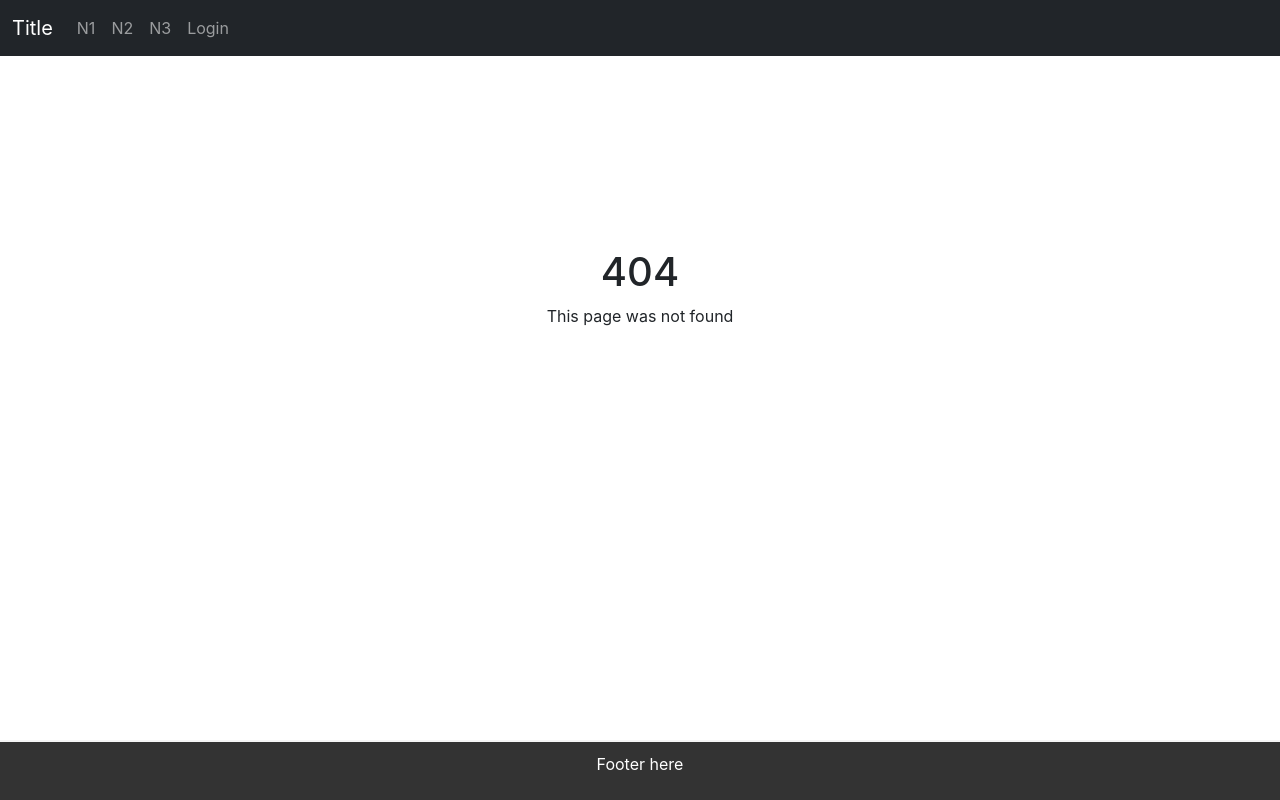
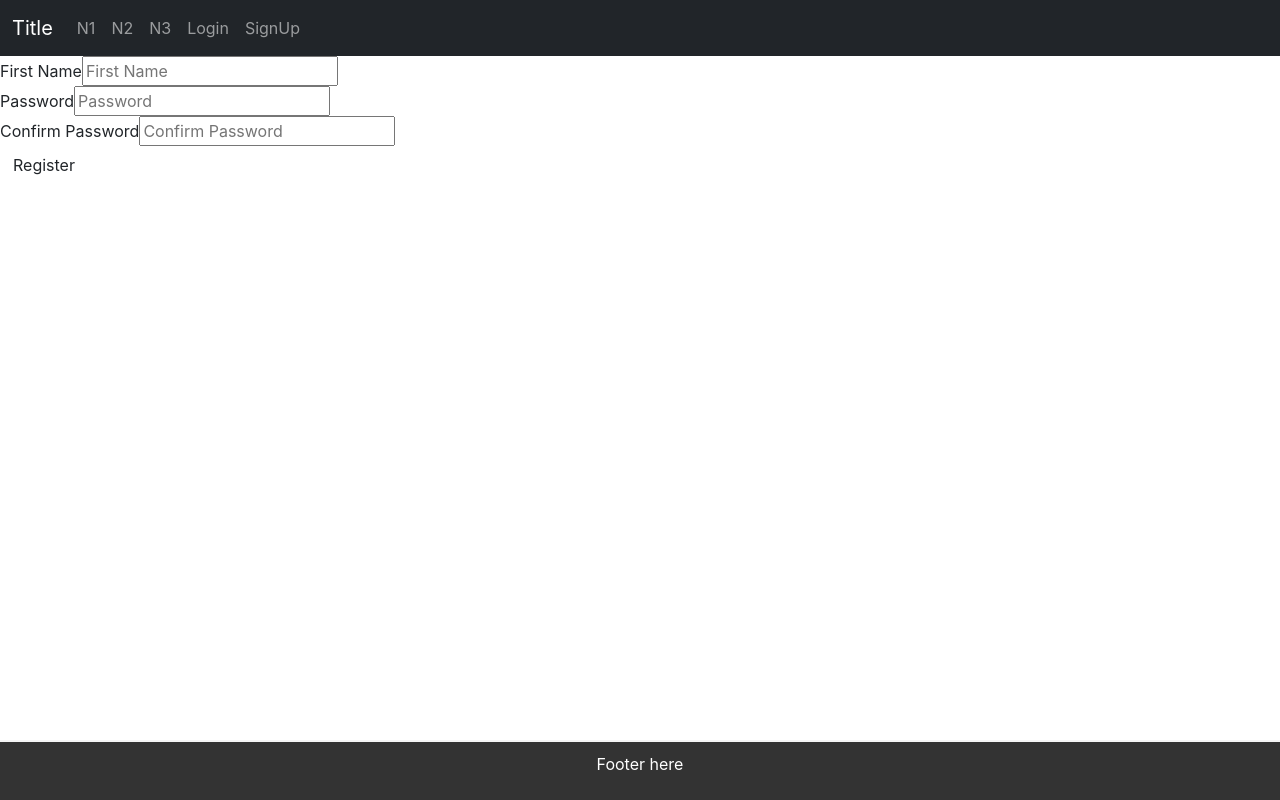
Before and after one commit to WebOhjelmoinninSovellusprojektiRyhma17/ClimateGraphix, a React (Create React App) app: page /signup in a window 1280 px wide. Before the commit this address had no page. Built offline with nearby package versions, Linux system fonts and the light colour scheme.

Commit message:
Sign up sivu tehty ja post lisätty

```diff
--- a/package.json
+++ b/package.json
@@ -6,9 +6,11 @@
     "@testing-library/jest-dom": "^5.16.5",
     "@testing-library/react": "^13.4.0",
     "@testing-library/user-event": "^13.5.0",
+    "axios": "^1.1.3",
     "chart.js": "^3.9.1",
     "cors": "^2.8.5",
     "express": "^4.18.2",
+    "mdb-react-ui-kit": "^5.0.0",
     "react": "^18.2.0",
     "react-chartjs-2": "^4.3.1",
     "react-dom": "^18.2.0",
--- a/src/App.js
+++ b/src/App.js
@@ -5,6 +5,7 @@ import N1 from './components/pages/N1';
 import N2 from './components/pages/N2';
 import N3 from './components/pages/N3';
 import Footer from './components/Footer';
+import SignUp from './components/pages/SignUp';
 import { Routes, Route } from 'react-router-dom';
 
 function App() {
@@ -16,6 +17,7 @@ function App() {
                     <Route path="/N2" element={<N2 />} />
                     <Route path="/N3" element={<N3 />} />
                     <Route path="/login" element={<Login />} />
+                    <Route path="/signup" element={<SignUp />} />
                     <Route path="*" element={<NotFound />} />
                 </Routes>
             </div>
--- a/src/components/NavBar.js
+++ b/src/components/NavBar.js
@@ -23,6 +23,9 @@ export default function Navbar() {
                         <li class="nav-item">
                             <Link className="nav-link" to="/login">Login</Link>
                         </li>
+                        <li class="nav-item">
+                            <Link className="nav-link" to="/signup">SignUp</Link>
+                        </li>
                     </ul>
                 </div>
             </div>
--- /dev/null
+++ b/src/components/pages/SignUp.js
@@ -0,0 +1,67 @@
+import React, {useState,setState} from 'react';
+import axios from 'axios';
+import NavBar from "../NavBar";
+
+export default function SignUp() {
+    //const axios = require('axios').default;
+    const [username, setusername] = useState(null);
+    const [password, setPassword] = useState(null);
+    const [confirmPassword, setConfirmPassword] = useState(null);
+
+
+    const handleInputChange = (e) => {
+        const { id, value } = e.target;
+        if (id === "username") {
+            setusername(value);
+        }
+        if (id === "password") {
+            setPassword(value);
+        }
+        if (id === "confirmPassword") {
+            setConfirmPassword(value);
+        }
+
+    }
+
+    const handleSubmit = () => {
+        console.log(username,password,confirmPassword);
+        axios.post('http://localhost:3001/users', {
+            Username: username,
+            Password: password
+          })
+          .then(function (response) {
+            console.log(response);
+          })
+          .catch(function (error) {
+            console.log(error);
+          });
+
+    }
+
+    return (
+        <>
+            <NavBar />
+            <div className="form">
+                <div className="form-body">
+                    <div className="username">
+                        <label className="form__label" for="username">First Name </label>
+                        <input className="form__input" type="text" value={username} onChange={(e) => handleInputChange(e)} id="username" placeholder="First Name" />
+                    </div>
+
+                    <div className="password">
+                        <label className="form__label" for="password">Password </label>
+                        <input className="form__input" type="password" id="password" value={password} onChange={(e) => handleInputChange(e)} placeholder="Password" />
+                    </div>
+
+                    <div className="confirm-password">
+                        <label className="form__label" for="confirmPassword">Confirm Password </label>
+                        <input className="form__input" type="password" id="confirmPassword" value={confirmPassword} onChange={(e) => handleInputChange(e)} placeholder="Confirm Password" />
+                    </div>
+                </div>
+                <div class="footer">
+                    <button onClick={() => handleSubmit()} type="submit" class="btn">Register</button>
+                </div>
+            </div>
+        </>
+    )
+}
```
Also changed, not shown: 1 other file (tests, documents, lock files or other folders).
